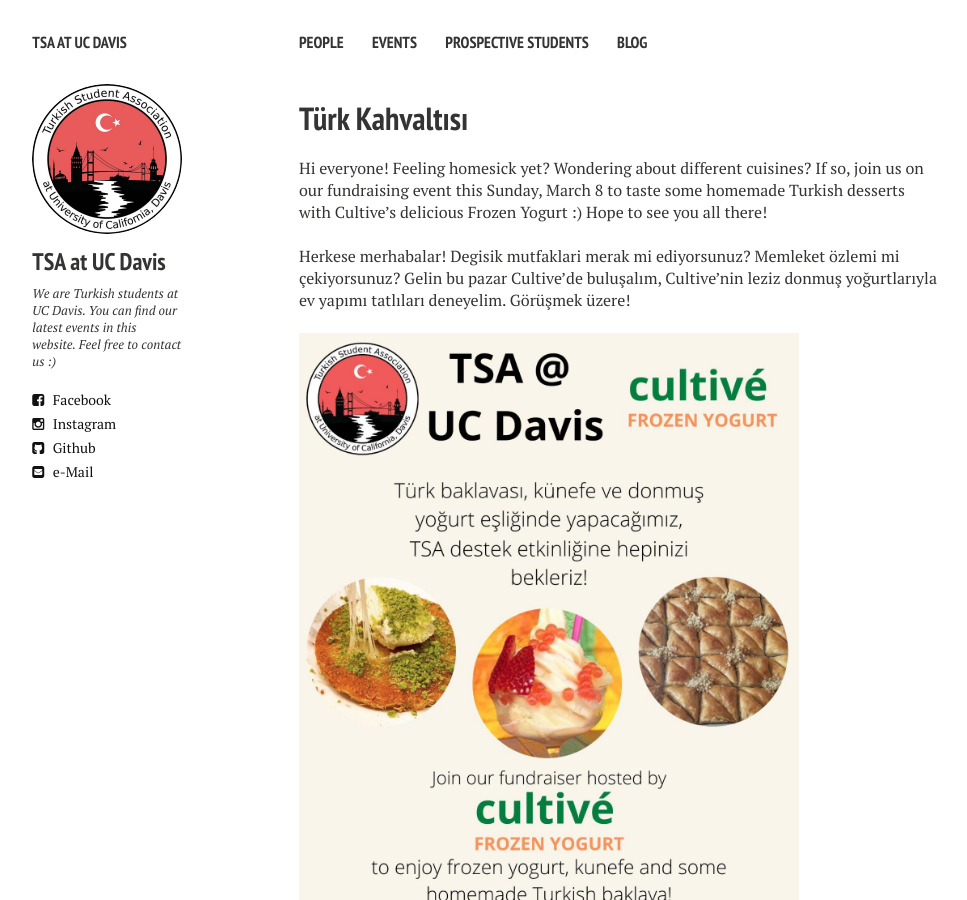
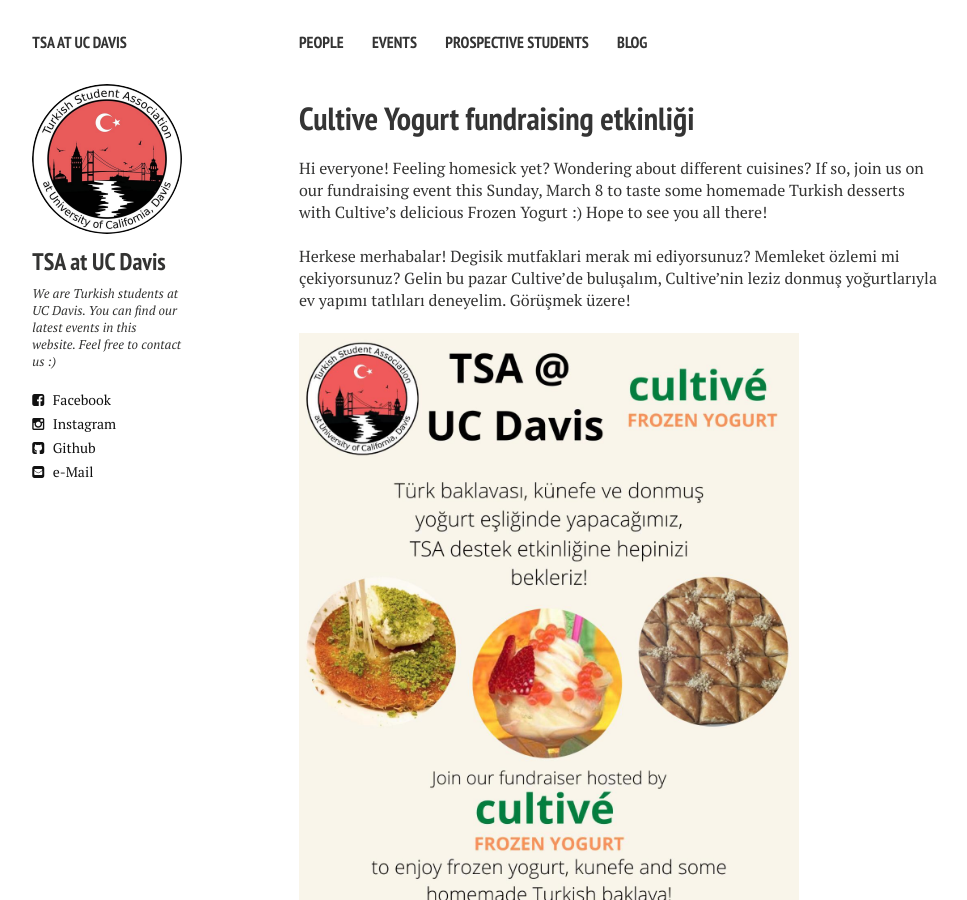
Before and after one commit to tsaatucdavis/tsaatucdavis.github.io, a Jekyll site: the page built from _posts/2020-03-08-fundraising.md, in a window 1280 px wide and 900 px high. Shown: the whole window, without its empty margins (21-988 px from the left). Built offline with Jekyll 4.4.1, drawn with Linux system fonts in a browser that asks for light colours; nearby versions of some CDN libraries; some of the changed text lies outside the part shown.

Commit message:
Update 2020-03-08-fundraising.md

```diff
--- a/_posts/2020-03-08-fundraising.md
+++ b/_posts/2020-03-08-fundraising.md
@@ -1,7 +1,7 @@
 ---
 layout: post
-title: "Türk Kahvaltısı"
-description: "Kış döneminin ilk etkinliği: Türk Kahvaltısı"
+title: "Cultive Yogurt fundraising etkinliği"
+description: "Cultive Frozen Yogurt ev sahipliğindeki fundraising etkinlik duyurusu"
 comments: true
 ---
 
```
